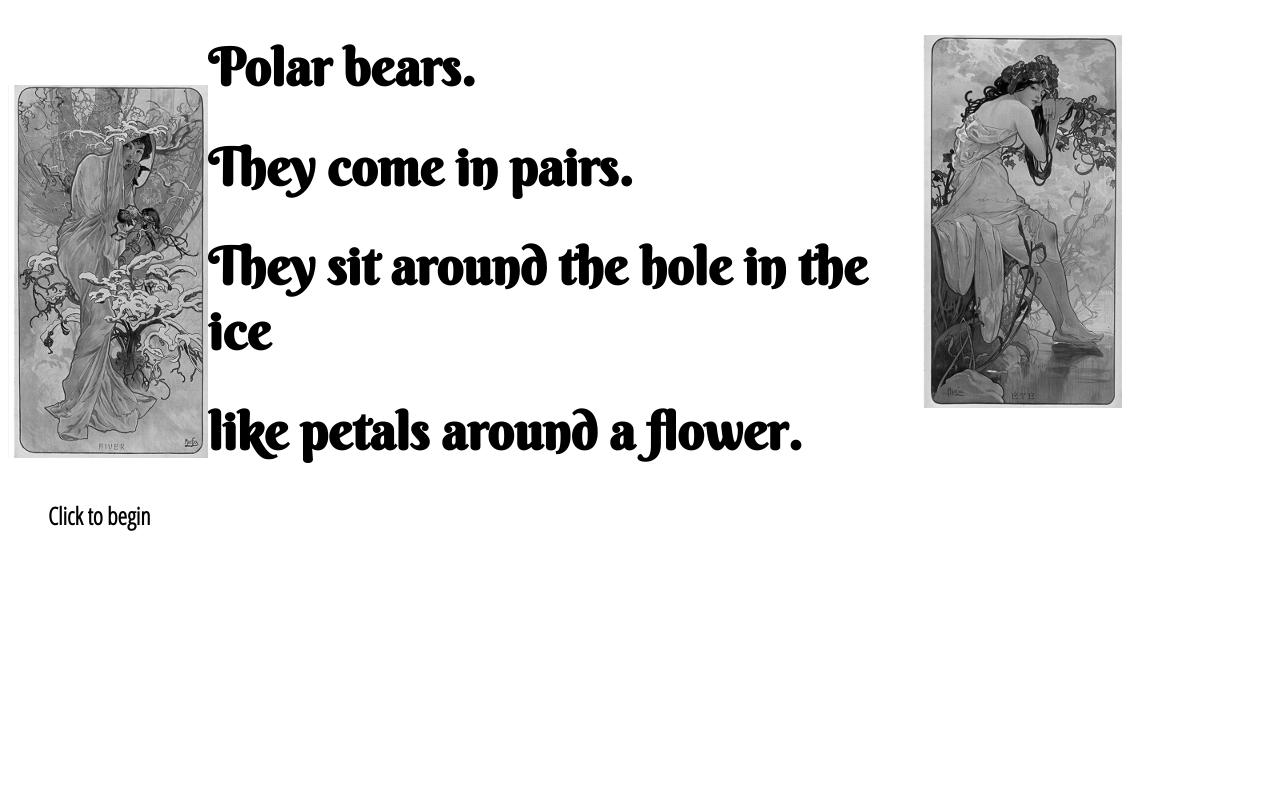
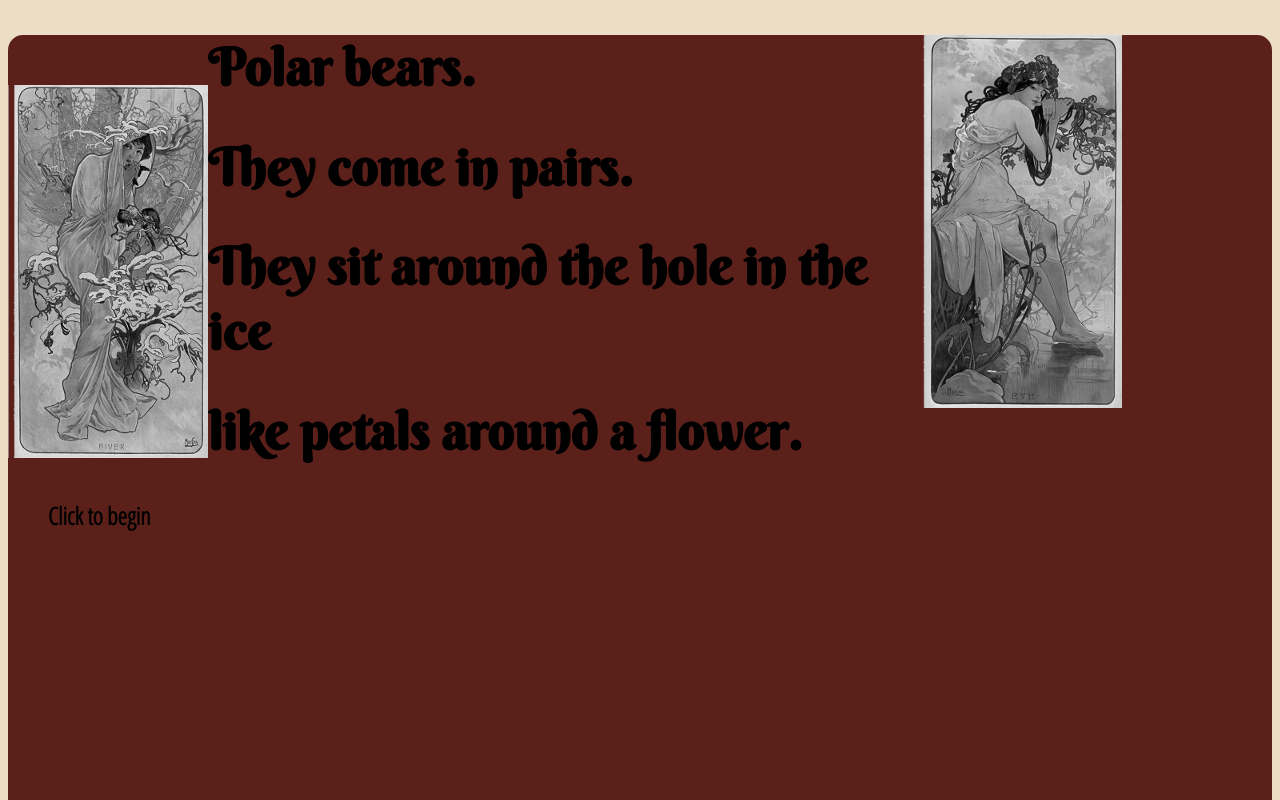
Before and after one commit to mikeweller13/Les-Saisons, a website: page public/winter.html in a window 1280 px wide. Shown: the top 800 px of the page. Drawn offline with Linux system fonts and the light colour scheme; no server answers.

Commit message:
merged with Lyle

```diff
--- a/public/css/winter.css
+++ b/public/css/winter.css
@@ -1,3 +1,13 @@
+body {
+  background-color: #ECDDC6;
+}
+
+#wrapper {
+  background-color: #5B201A;
+  border-radius: 15px;
+  height: 1000px;
+}
+
 h1 {
   font-family: "Berkshire Swash", cursive;
   font-size: 52px;
--- a/public/winter.html
+++ b/public/winter.html
@@ -8,10 +8,10 @@
     <title>L'hiver</title>
   </head>
  <body>
+  <div id="wrapper">
     <div id="hint-place"></div>
     <div id="start-place" class="erasable"></div>
       <h1>Polar bears.</h1>
-
       <h1>They come in pairs.</h1>
       <h1>They sit around the hole in the ice</h1>
       <h1>like petals around a flower.</h1>
@@ -26,6 +26,7 @@
       <!-- Place for answers -->
 
   <!-- <p id="attempts"></p> -->
+  </div>
   <script src="js/winter.js"></script>
   </body>
 </html>
```
Lines whose indentation alone changed are shown as unchanged.
